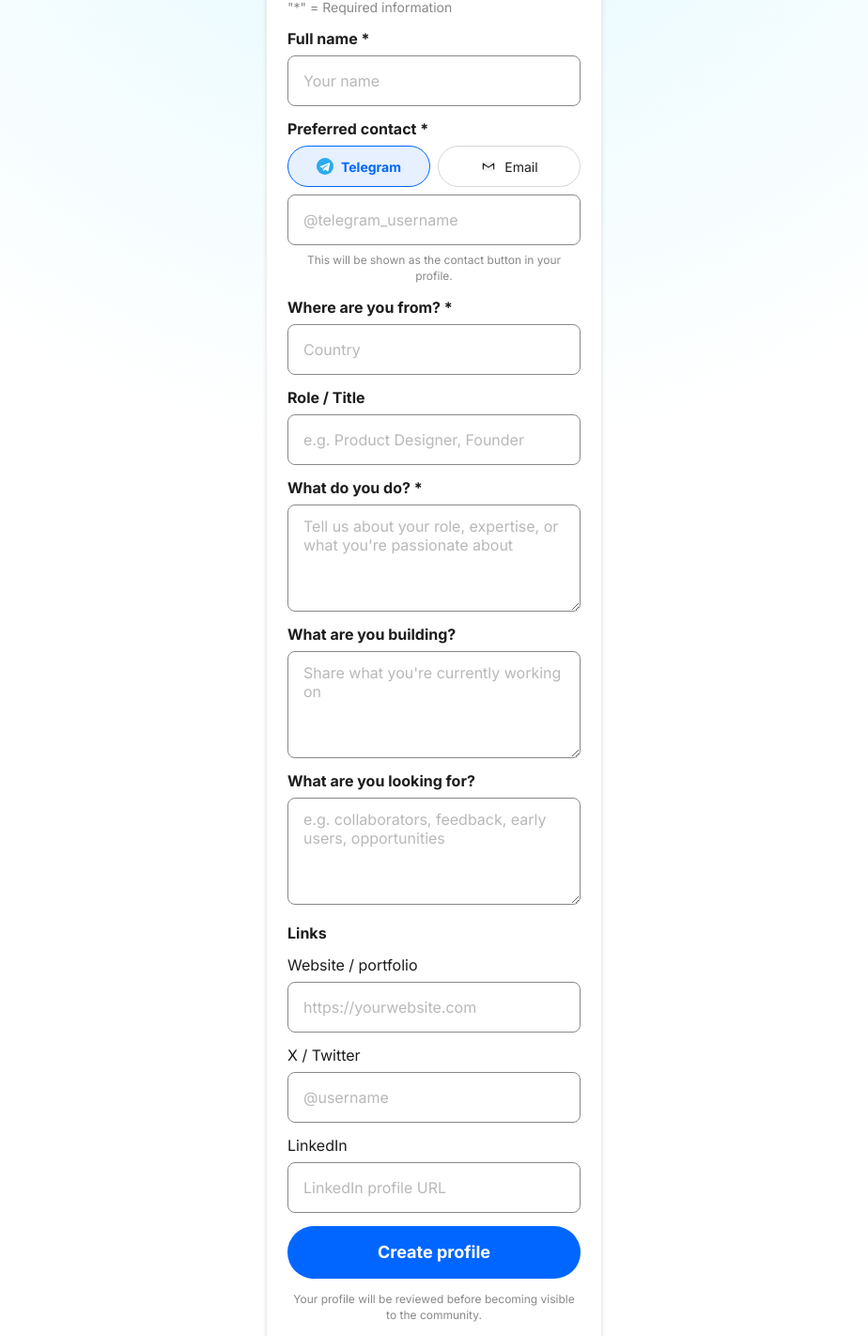
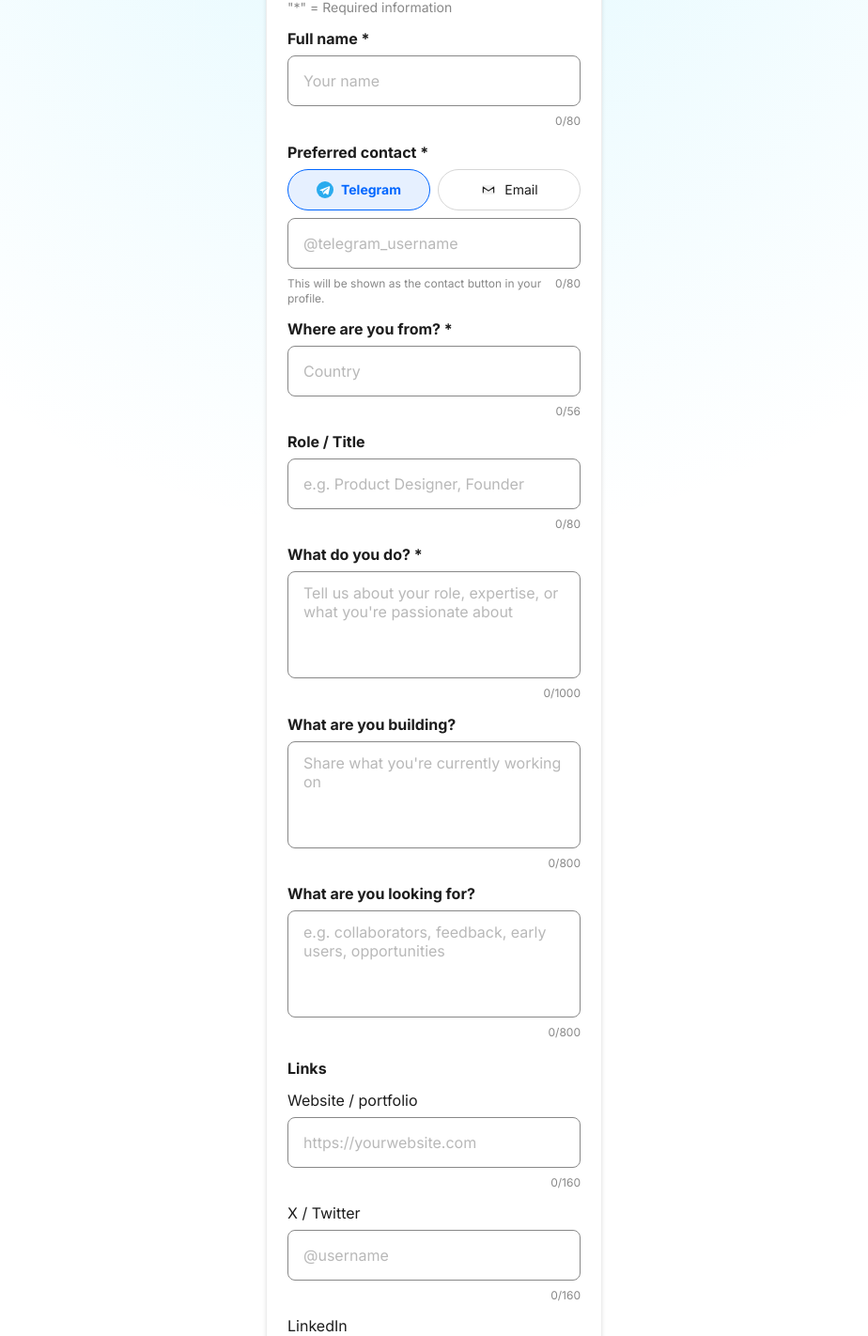
Before and after one commit to maxinats/vector-network-app, a Next.js app: page /onboarding in a window 1280 px wide. Shown: the part 260-1682 px from the top of the page at 94% size, without its empty margins (178-1102 px from the left). Built offline with nearby package versions, Linux system fonts and the light colour scheme; no server answers.

Commit message:
Add onboarding character limits and auto-resizing textareas

```diff
--- a/app/globals.css
+++ b/app/globals.css
@@ -269,6 +269,35 @@ select {
   font-size: 12px;
   color: #a83434;
   line-height: 1.35;
+}
+
+.field-helper {
+  font-size: 12px;
+  color: var(--muted);
+  line-height: 1.35;
+}
+
+.field-footer {
+  display: flex;
+  align-items: flex-start;
+  justify-content: space-between;
+  gap: 8px;
+}
+
+.char-counter {
+  margin-left: auto;
+  font-size: 12px;
+  line-height: 1.35;
+  color: var(--muted);
+  white-space: nowrap;
+}
+
+.char-counter--warn {
+  color: #8a6500;
+}
+
+.char-counter--error {
+  color: #a83434;
 }
 
 .contact-method-switch {
@@ -646,7 +675,9 @@ select {
 
 .onboarding-textarea {
   min-height: 114px;
-  resize: vertical;
+  max-height: 320px;
+  overflow-y: hidden;
+  resize: none;
   padding-top: 12px;
   padding-bottom: 12px;
 }
--- a/components/sections/onboarding-page.tsx
+++ b/components/sections/onboarding-page.tsx
@@ -2,7 +2,7 @@
 
 import Link from "next/link";
 import { useRouter } from "next/navigation";
-import { FormEvent, useEffect, useMemo, useState } from "react";
+import { FormEvent, useEffect, useMemo, useRef, useState } from "react";
 import { ContactMethodIcon } from "@/components/ui/contact-method-icon";
 import {
   formatContactForStorage,
@@ -53,6 +53,19 @@ const EMPTY_FORM: FormState = {
   linkedin: "",
 };
 
+const FIELD_LIMITS = {
+  fullName: 80,
+  contact: 80,
+  country: 56,
+  roleTitle: 80,
+  about: 1000,
+  building: 800,
+  lookingFor: 800,
+  website: 160,
+  twitter: 160,
+  linkedin: 160,
+} as const;
+
 export function OnboardingPageSection() {
   const router = useRouter();
   const [form, setForm] = useState<FormState>(EMPTY_FORM);
@@ -64,6 +77,9 @@ export function OnboardingPageSection() {
   const [status, setStatus] = useState<StatusState>(null);
   const [hasRejectedState, setHasRejectedState] = useState(false);
   const [errors, setErrors] = useState<FormErrors>({});
+  const aboutRef = useRef<HTMLTextAreaElement | null>(null);
+  const buildingRef = useRef<HTMLTextAreaElement | null>(null);
+  const lookingForRef = useRef<HTMLTextAreaElement | null>(null);
 
   const supabase = useMemo(() => {
     try {
@@ -150,6 +166,18 @@ export function OnboardingPageSection() {
       isActive = false;
     };
   }, [router, supabase]);
+
+  useEffect(() => {
+    autoResizeTextarea(aboutRef.current);
+  }, [form.about]);
+
+  useEffect(() => {
+    autoResizeTextarea(buildingRef.current);
+  }, [form.building]);
+
+  useEffect(() => {
+    autoResizeTextarea(lookingForRef.current);
+  }, [form.lookingFor]);
 
   async function handleSubmit(event: FormEvent<HTMLFormElement>) {
     event.preventDefault();
@@ -278,11 +306,14 @@ export function OnboardingPageSection() {
                   value={form.fullName}
                   onChange={(event) => updateField("fullName", event.target.value)}
                   placeholder="Your name"
+                  maxLength={FIELD_LIMITS.fullName}
                   required
                 />
-                {errors.fullName ? (
-                  <span className="field-error">{errors.fullName}</span>
-                ) : null}
+                <FieldFooter
+                  error={errors.fullName}
+                  value={form.fullName}
+                  limit={FIELD_LIMITS.fullName}
+                />
               </label>
 
               <div className="onboarding-field">
@@ -314,15 +345,15 @@ export function OnboardingPageSection() {
                       ? "@telegram_username"
                       : "your@email.com"
                   }
+                  maxLength={FIELD_LIMITS.contact}
                   required
                 />
-                {errors.contact ? (
-                  <span className="field-error">{errors.contact}</span>
-                ) : (
-                  <span className="flow-muted flow-muted--center">
-                    This will be shown as the contact button in your profile.
-                  </span>
-                )}
+                <FieldFooter
+                  error={errors.contact}
+                  helperText="This will be shown as the contact button in your profile."
+                  value={form.contact}
+                  limit={FIELD_LIMITS.contact}
+                />
               </div>
 
               <label className="onboarding-field">
@@ -332,11 +363,14 @@ export function OnboardingPageSection() {
                   value={form.country}
                   onChange={(event) => updateField("country", event.target.value)}
                   placeholder="Country"
+                  maxLength={FIELD_LIMITS.country}
                   required
                 />
-                {errors.country ? (
-                  <span className="field-error">{errors.country}</span>
-                ) : null}
+                <FieldFooter
+                  error={errors.country}
+                  value={form.country}
+                  limit={FIELD_LIMITS.country}
+                />
               </label>
 
               <label className="onboarding-field">
@@ -346,50 +380,67 @@ export function OnboardingPageSection() {
                   value={form.roleTitle}
                   onChange={(event) => updateField("roleTitle", event.target.value)}
                   placeholder="e.g. Product Designer, Founder"
+                  maxLength={FIELD_LIMITS.roleTitle}
                 />
-                {errors.roleTitle ? (
-                  <span className="field-error">{errors.roleTitle}</span>
-                ) : null}
+                <FieldFooter
+                  error={errors.roleTitle}
+                  value={form.roleTitle}
+                  limit={FIELD_LIMITS.roleTitle}
+                />
               </label>
 
               <label className="onboarding-field">
                 <span className="onboarding-label">What do you do? *</span>
                 <textarea
+                  ref={aboutRef}
                   className={`magic-input onboarding-textarea ${errors.about ? "input-error" : ""}`}
                   value={form.about}
                   onChange={(event) => updateField("about", event.target.value)}
                   placeholder="Tell us about your role, expertise, or what you're passionate about"
+                  maxLength={FIELD_LIMITS.about}
                   required
                 />
-                {errors.about ? <span className="field-error">{errors.about}</span> : null}
+                <FieldFooter
+                  error={errors.about}
+                  value={form.about}
+                  limit={FIELD_LIMITS.about}
+                />
               </label>
 
               <label className="onboarding-field">
                 <span className="onboarding-label">What are you building?</span>
                 <textarea
+                  ref={buildingRef}
                   className={`magic-input onboarding-textarea ${errors.building ? "input-error" : ""}`}
                   value={form.building}
                   onChange={(event) => updateField("building", event.target.value)}
                   placeholder="Share what you're currently working on"
+                  maxLength={FIELD_LIMITS.building}
                 />
-                {errors.building ? (
-                  <span className="field-error">{errors.building}</span>
-                ) : null}
+                <FieldFooter
+                  error={errors.building}
+                  value={form.building}
+                  limit={FIELD_LIMITS.building}
+                />
               </label>
 
               <label className="onboarding-field">
                 <span className="onboarding-label">What are you looking for?</span>
                 <textarea
+                  ref={lookingForRef}
                   className={`magic-input onboarding-textarea ${errors.lookingFor ? "input-error" : ""}`}
                   value={form.lookingFor}
                   onChange={(event) =>
                     updateField("lookingFor", event.target.value)
                   }
                   placeholder="e.g. collaborators, feedback, early users, opportunities"
+                  maxLength={FIELD_LIMITS.lookingFor}
                 />
-                {errors.lookingFor ? (
-                  <span className="field-error">{errors.lookingFor}</span>
-                ) : null}
+                <FieldFooter
+                  error={errors.lookingFor}
+                  value={form.lookingFor}
+                  limit={FIELD_LIMITS.lookingFor}
+                />
               </label>
 
               <div className="onboarding-group-title">Links</div>
@@ -403,8 +454,13 @@ export function OnboardingPageSection() {
                   value={form.website}
                   onChange={(event) => updateField("website", event.target.value)}
                   placeholder="https://yourwebsite.com"
+                  maxLength={FIELD_LIMITS.website}
                 />
-                {errors.website ? <span className="field-error">{errors.website}</span> : null}
+                <FieldFooter
+                  error={errors.website}
+                  value={form.website}
+                  limit={FIELD_LIMITS.website}
+                />
               </label>
 
               <label className="onboarding-field">
@@ -416,8 +472,13 @@ export function OnboardingPageSection() {
                   value={form.twitter}
                   onChange={(event) => updateField("twitter", event.target.value)}
                   placeholder="@username"
+                  maxLength={FIELD_LIMITS.twitter}
                 />
-                {errors.twitter ? <span className="field-error">{errors.twitter}</span> : null}
+                <FieldFooter
+                  error={errors.twitter}
+                  value={form.twitter}
+                  limit={FIELD_LIMITS.twitter}
+                />
               </label>
 
               <label className="onboarding-field">
@@ -429,10 +490,13 @@ export function OnboardingPageSection() {
                   value={form.linkedin}
                   onChange={(event) => updateField("linkedin", event.target.value)}
                   placeholder="LinkedIn profile URL"
+                  maxLength={FIELD_LIMITS.linkedin}
                 />
-                {errors.linkedin ? (
-                  <span className="field-error">{errors.linkedin}</span>
-                ) : null}
+                <FieldFooter
+                  error={errors.linkedin}
+                  value={form.linkedin}
+                  limit={FIELD_LIMITS.linkedin}
+                />
               </label>
 
               <button className="primary-button" type="submit" disabled={isSubmitting}>
@@ -502,43 +566,64 @@ function validateForm(
 
   if (form.fullName.trim().length < 2) {
     nextErrors.fullName = "Enter full name (at least 2 characters).";
+  } else if (form.fullName.length > FIELD_LIMITS.fullName) {
+    nextErrors.fullName = `Full name must be up to ${FIELD_LIMITS.fullName} characters.`;
   }
 
   const contactError = validateContactInput(contactMethod, form.contact);
   if (contactError) {
     nextErrors.contact = contactError;
+  } else if (form.contact.length > FIELD_LIMITS.contact) {
+    nextErrors.contact = `Contact must be up to ${FIELD_LIMITS.contact} characters.`;
   }
 
   if (form.country.trim().length < 2) {
     nextErrors.country = "Enter your country.";
+  } else if (form.country.length > FIELD_LIMITS.country) {
+    nextErrors.country = `Country must be up to ${FIELD_LIMITS.country} characters.`;
   }
 
-  if (form.roleTitle.trim().length > 80) {
-    nextErrors.roleTitle = "Role/Title must be up to 80 characters.";
+  if (form.roleTitle.trim().length > FIELD_LIMITS.roleTitle) {
+    nextErrors.roleTitle = `Role/Title must be up to ${FIELD_LIMITS.roleTitle} characters.`;
   }
 
   if (form.about.trim().length < 20) {
     nextErrors.about = "Describe what you do in at least 20 characters.";
+  } else if (form.about.trim().length > FIELD_LIMITS.about) {
+    nextErrors.about = `About text must be up to ${FIELD_LIMITS.about} characters.`;
   }
 
-  if (form.building.trim().length > 500) {
-    nextErrors.building = "Building text must be up to 500 characters.";
+  if (form.building.trim().length > FIELD_LIMITS.building) {
+    nextErrors.building = `Building text must be up to ${FIELD_LIMITS.building} characters.`;
   }
 
-  if (form.lookingFor.trim().length > 500) {
-    nextErrors.lookingFor = "Looking for text must be up to 500 characters.";
+  if (form.lookingFor.trim().length > FIELD_LIMITS.lookingFor) {
+    nextErrors.lookingFor = `Looking for text must be up to ${FIELD_LIMITS.lookingFor} characters.`;
   }
 
-  if (form.website.trim() && !isLikelyHttpUrl(form.website)) {
-    nextErrors.website = "Enter a valid website URL.";
+  if (form.website.trim()) {
+    if (form.website.length > FIELD_LIMITS.website) {
+      nextErrors.website = `Website must be up to ${FIELD_LIMITS.website} characters.`;
+    } else if (!isLikelyHttpUrl(form.website)) {
+      nextErrors.website = "Enter a valid website URL.";
+    }
   }
 
-  if (form.linkedin.trim() && !isLikelyHttpUrl(form.linkedin)) {
-    nextErrors.linkedin = "Enter a valid LinkedIn URL.";
+  if (form.linkedin.trim()) {
+    if (form.linkedin.length > FIELD_LIMITS.linkedin) {
+      nextErrors.linkedin = `LinkedIn must be up to ${FIELD_LIMITS.linkedin} characters.`;
+    } else if (!isLikelyHttpUrl(form.linkedin)) {
+      nextErrors.linkedin = "Enter a valid LinkedIn URL.";
+    }
   }
 
   if (form.twitter.trim()) {
     const normalized = form.twitter.trim();
+    if (normalized.length > FIELD_LIMITS.twitter) {
+      nextErrors.twitter = `Twitter must be up to ${FIELD_LIMITS.twitter} characters.`;
+      return nextErrors;
+    }
+
     const isHandle = /^@?[A-Za-z0-9_]{1,15}$/.test(normalized);
     const isUrl = isLikelyHttpUrl(normalized);
     if (!isHandle && !isUrl) {
@@ -576,3 +661,44 @@ function isEditModeQueryEnabled() {
   const params = new URLSearchParams(window.location.search);
   return params.get("edit") === "1";
 }
+
+type FieldFooterProps = {
+  error?: string;
+  helperText?: string;
+  value: string;
+  limit: number;
+};
+
+function FieldFooter({ error, helperText, value, limit }: FieldFooterProps) {
+  const ratio = limit > 0 ? value.length / limit : 0;
+  const counterClass =
+    ratio >= 1 ? "char-counter char-counter--error" : ratio >= 0.9 ? "char-counter char-counter--warn" : "char-counter";
+
+  return (
+    <div className="field-footer">
+      {error ? (
+        <span className="field-error">{error}</span>
+      ) : helperText ? (
+        <span className="field-helper">{helperText}</span>
+      ) : (
+        <span className="field-helper" aria-hidden="true">
+          {" "}
+        </span>
+      )}
+      <span className={counterClass}>
+        {value.length}/{limit}
+      </span>
+    </div>
+  );
+}
+
+function autoResizeTextarea(textarea: HTMLTextAreaElement | null) {
+  if (!textarea) {
+    return;
+  }
+
+  const MAX_HEIGHT = 320;
+  textarea.style.height = "0px";
+  textarea.style.height = `${Math.min(textarea.scrollHeight, MAX_HEIGHT)}px`;
+  textarea.style.overflowY = textarea.scrollHeight > MAX_HEIGHT ? "auto" : "hidden";
+}
```
